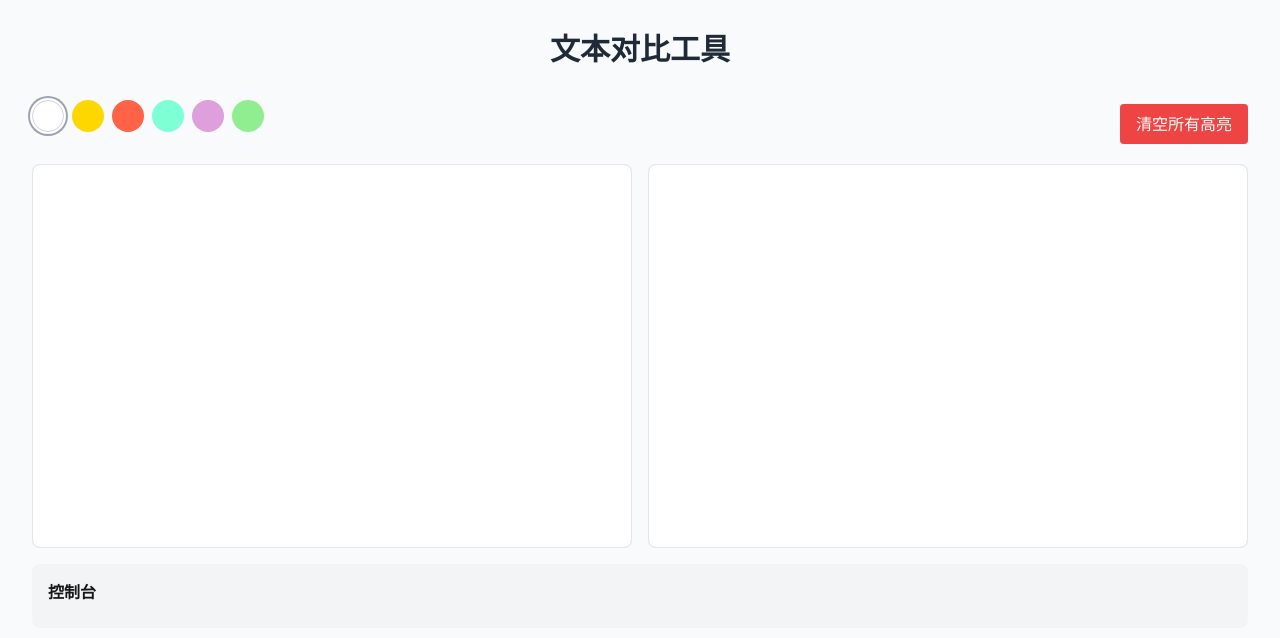
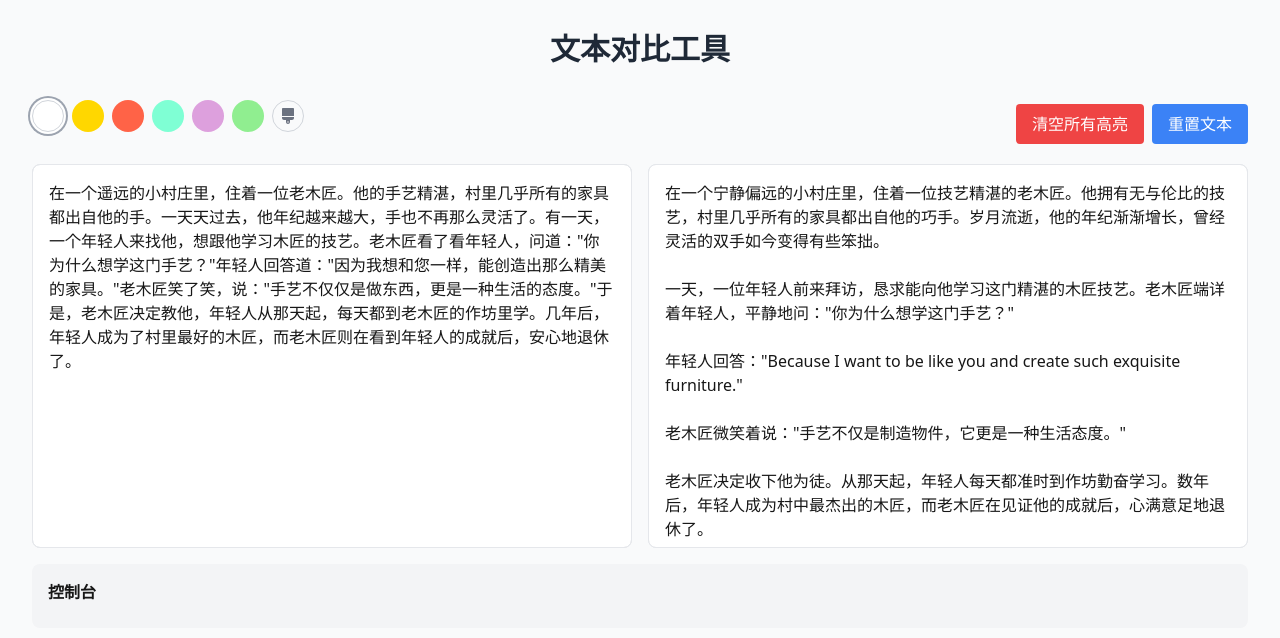
Before and after one commit to Yellow4Submarine7/AItextCompare, a Next.js app: page / in a window 1280 px wide. Shown: the top 638 px of the page. Built offline with nearby package versions, Linux system fonts and the light colour scheme.

Commit message:
实现默认文字取消白色高亮

```diff
--- a/components/ColorPicker.tsx
+++ b/components/ColorPicker.tsx
@@ -1,8 +1,11 @@
 "use client";
+
+import { FaBrush } from 'react-icons/fa'; // 确保已安装 react-icons 包
 
 interface ColorPickerProps {
   selectedColor: string;
   onColorChange: (color: string) => void;
+  onClearHighlight: () => void;
 }
 
 const colors = [
@@ -14,7 +17,7 @@ const colors = [
   '#90EE90', // 淡绿色
 ];
 
-export default function ColorPicker({ selectedColor, onColorChange }: ColorPickerProps) {
+export default function ColorPicker({ selectedColor, onColorChange, onClearHighlight }: ColorPickerProps) {
   return (
     <div className="flex justify-center space-x-2 mb-4">
       {colors.map((color) => (
@@ -27,6 +30,12 @@ export default function ColorPicker({ selectedColor, onColorChange }: ColorPicke
           onClick={() => onColorChange(color)}
         />
       ))}
+      <button
+        className="w-8 h-8 rounded-full focus:outline-none focus:ring-2 focus:ring-offset-2 border border-gray-300 flex items-center justify-center"
+        onClick={onClearHighlight}
+      >
+        <FaBrush className="text-gray-500" />
+      </button>
     </div>
   );
 }
--- a/components/TextCompare.tsx
+++ b/components/TextCompare.tsx
@@ -26,8 +26,19 @@ interface Match {
 }
 
 export default function TextCompare() {
-  const [leftText, setLeftText] = useState('');
-  const [rightText, setRightText] = useState('');
+  const defaultLeftText = `在一个遥远的小村庄里，住着一位老木匠。他的手艺精湛，村里几乎所有的家具都出自他的手。一天天过去，他年纪越来越大，手也不再那么灵活了。有一天，一个年轻人来找他，想跟他学习木匠的技艺。老木匠看了看年轻人，问道："你为什么想学这门手艺？"年轻人回答道："因为我想和您一样，能创造出那么精美的家具。"老木匠笑了笑，说："手艺不仅仅是做东西，更是一种生活的态度。"于是，老木匠决定教他，年轻人从那天起，每天都到老木匠的作坊里学。几年后，年轻人成为了村里最好的木匠，而老木匠则在看到年轻人的成就后，安心地退休了。`;
+  const defaultRightText = `在一个宁静偏远的小村庄里，住着一位技艺精湛的老木匠。他拥有无与伦比的技艺，村里几乎所有的家具都出自他的巧手。岁月流逝，他的年纪渐渐增长，曾经灵活的双手如今变得有些笨拙。
+
+一天，一位年轻人前来拜访，恳求能向他学习这门精湛的木匠技艺。老木匠端详着年轻人，平静地问："你为什么想学这门手艺？"
+
+年轻人回答："Because I want to be like you and create such exquisite furniture."
+
+老木匠微笑着说："手艺不仅是制造物件，它更是一种生活态度。"
+
+老木匠决定收下他为徒。从那天起，年轻人每天都准时到作坊勤奋学习。数年后，年轻人成为村中最杰出的木匠，而老木匠在见证他的成就后，心满意足地退休了。`;
+
+  const [leftText, setLeftText] = useState(defaultLeftText);
+  const [rightText, setRightText] = useState(defaultRightText);
   const [leftHighlights, setLeftHighlights] = useState<Highlight[]>([]);
   const [rightHighlights, setRightHighlights] = useState<Highlight[]>([]);
   const [selectedColor, setSelectedColor] = useState('#FFFFFF');
@@ -37,6 +48,7 @@ export default function TextCompare() {
   const rightTextareaRef = useRef<HTMLTextAreaElement>(null);
   const leftBackdropRef = useRef<HTMLDivElement>(null);
   const rightBackdropRef = useRef<HTMLDivElement>(null);
+  const [isClearMode, setIsClearMode] = useState(false);
 
   const handleTextChange = (side: 'left' | 'right', value: string) => {
     if (side === 'left') {
@@ -106,7 +118,7 @@ export default function TextCompare() {
         if (index !== -1) {
           return { start: index, end: index + pattern.length };
         } else {
-          console.error('在目标文本中未找到相似的文本段');
+          console.error('在目标文本中未找相似的文本段');
           return { start: -1, end: -1 };
         }
       }
@@ -116,6 +128,16 @@ export default function TextCompare() {
     }
   };
 
+  const handleColorChange = (color: string) => {
+    setSelectedColor(color);
+    setIsClearMode(false);
+  };
+
+  const handleClearHighlight = () => {
+    setIsClearMode(true);
+    setSelectedColor('#FFFFFF');
+  };
+
   const applyHighlight = async (side: 'left' | 'right') => {
     const textareaRef = side === 'left' ? leftTextareaRef : rightTextareaRef;
 
@@ -123,7 +145,13 @@ export default function TextCompare() {
       const start = textareaRef.current.selectionStart;
       const end = textareaRef.current.selectionEnd;
 
-      if (start !== end && selectedColor !== '#FFFFFF') {
+      if (start !== end) {
+        if (isClearMode) {
+          // 清除模式：移除选中区域的高亮
+          const setHighlights = side === 'left' ? setLeftHighlights : setRightHighlights;
+          setHighlights(prev => prev.filter(h => h.start >= end || h.end <= start));
+        } else if (selectedColor !== '#FFFFFF') {
+          // 正常高亮模式
           const selectedText = (side === 'left' ? leftText : rightText).substring(start, end);
           const newHighlight = { start, end, color: selectedColor };
 
@@ -147,14 +175,14 @@ export default function TextCompare() {
           setConsoleMessages(prev => [
             ...prev,
             {
-            type: 'info',
+              type: 'selected',
               side: 'AI 请求',
               text: JSON.stringify({ sourceText: side === 'left' ? leftText : rightText, targetText: side === 'left' ? rightText : leftText, selectedText }),
               start: 0,
               end: 0,
             },
             {
-            type: 'info',
+              type: 'highlighted',
               side: 'AI 响应',
               text: JSON.stringify(similarResult),
               start: 0,
@@ -206,10 +234,7 @@ export default function TextCompare() {
             setShowNotification(true);
             setTimeout(() => setShowNotification(false), 3000); // 3秒后隐藏通知
           }
-      } else if (selectedColor === '#FFFFFF') {
-        // 如果选择了白色，移除选中文本的高亮
-        const setHighlights = side === 'left' ? setLeftHighlights : setRightHighlights;
-        setHighlights(prev => prev.filter(h => h.start > end || h.end < start));
+        }
       }
     }
   };
@@ -237,6 +262,14 @@ export default function TextCompare() {
           return match;
       }
     });
+  };
+
+  const resetTexts = () => {
+    setLeftText(defaultLeftText);
+    setRightText(defaultRightText);
+    setLeftHighlights([]);
+    setRightHighlights([]);
+    setConsoleMessages([]);
   };
 
   useEffect(() => {
@@ -277,13 +310,25 @@ export default function TextCompare() {
   return (
     <div className="flex flex-col space-y-4 font-sans">
       <div className="flex justify-between items-center">
-        <ColorPicker selectedColor={selectedColor} onColorChange={setSelectedColor} />
+        <ColorPicker
+          selectedColor={selectedColor}
+          onColorChange={handleColorChange}
+          onClearHighlight={handleClearHighlight}
+        />
+        <div>
           <button
             onClick={clearAllHighlights}
-          className="px-4 py-2 bg-red-500 text-white rounded hover:bg-red-600 transition-colors"
+            className="px-4 py-2 bg-red-500 text-white rounded hover:bg-red-600 transition-colors mr-2"
           >
             清空所有高亮
           </button>
+          <button
+            onClick={resetTexts}
+            className="px-4 py-2 bg-blue-500 text-white rounded hover:bg-blue-600 transition-colors"
+          >
+            重置文本
+          </button>
+        </div>
       </div>
       {showNotification && (
         <div className="fixed top-4 right-4 bg-yellow-100 border-l-4 border-yellow-500 text-yellow-700 p-4 rounded shadow-md">
--- a/package.json
+++ b/package.json
@@ -13,7 +13,8 @@
     "next": "14.2.15",
     "openai": "^4.68.1",
     "react": "^18",
-    "react-dom": "^18"
+    "react-dom": "^18",
+    "react-icons": "^5.3.0"
   },
   "devDependencies": {
     "@types/node": "^20",
```
Also changed, not shown: 2 other files (tests, documents, lock files or other folders). Lines whose indentation alone changed are shown as unchanged.
